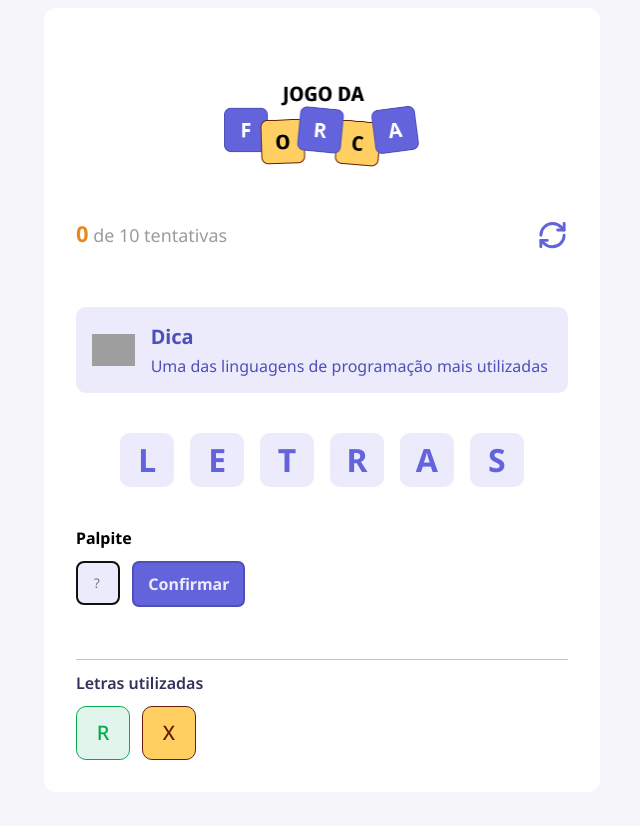
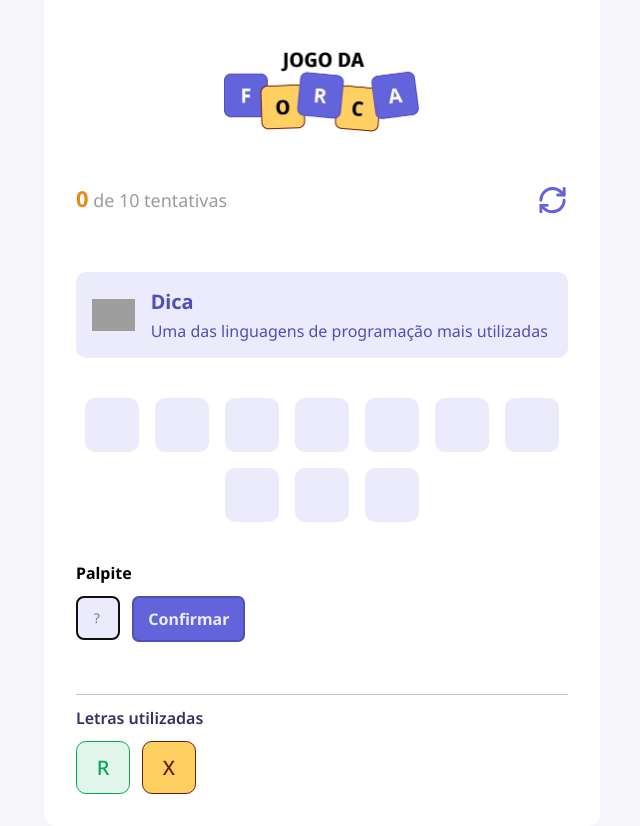
Before and after one commit to DevTec2020/JogoDaForca, a React (Vite) app: page / in a window 1280 px wide. Shown: the whole page, without its empty margins (318-958 px from the left). Before the commit the page ends 800 px from the top, so only its background shows below. Built offline with nearby package versions, Linux system fonts and the light colour scheme; grey boxes are pictures that could not be loaded.

Commit message:
FEAT: exibindo os campos da letra sorteada

```diff
--- a/src/App.tsx
+++ b/src/App.tsx
@@ -32,6 +32,10 @@ export default function App() {
     startGame()
   }, [])
 
+  if(!challege){
+    return
+  }
+
   return (
     <div className={styles.container}>
       <main>
@@ -40,12 +44,9 @@ export default function App() {
         <Tip tip="Uma das linguagens de programação mais utilizadas"/>
 
         <div className={styles.word}>
-          <Letter value="L"/>
-          <Letter value="E"/>
-          <Letter value="T"/>
-          <Letter value="R"/>
-          <Letter value="A"/>
-          <Letter value="S"/>
+          {challege.word.split("").map(() => (
+              <Letter value=""/>
+          ))}
         </div>
 
         <h4>Palpite</h4>
```
